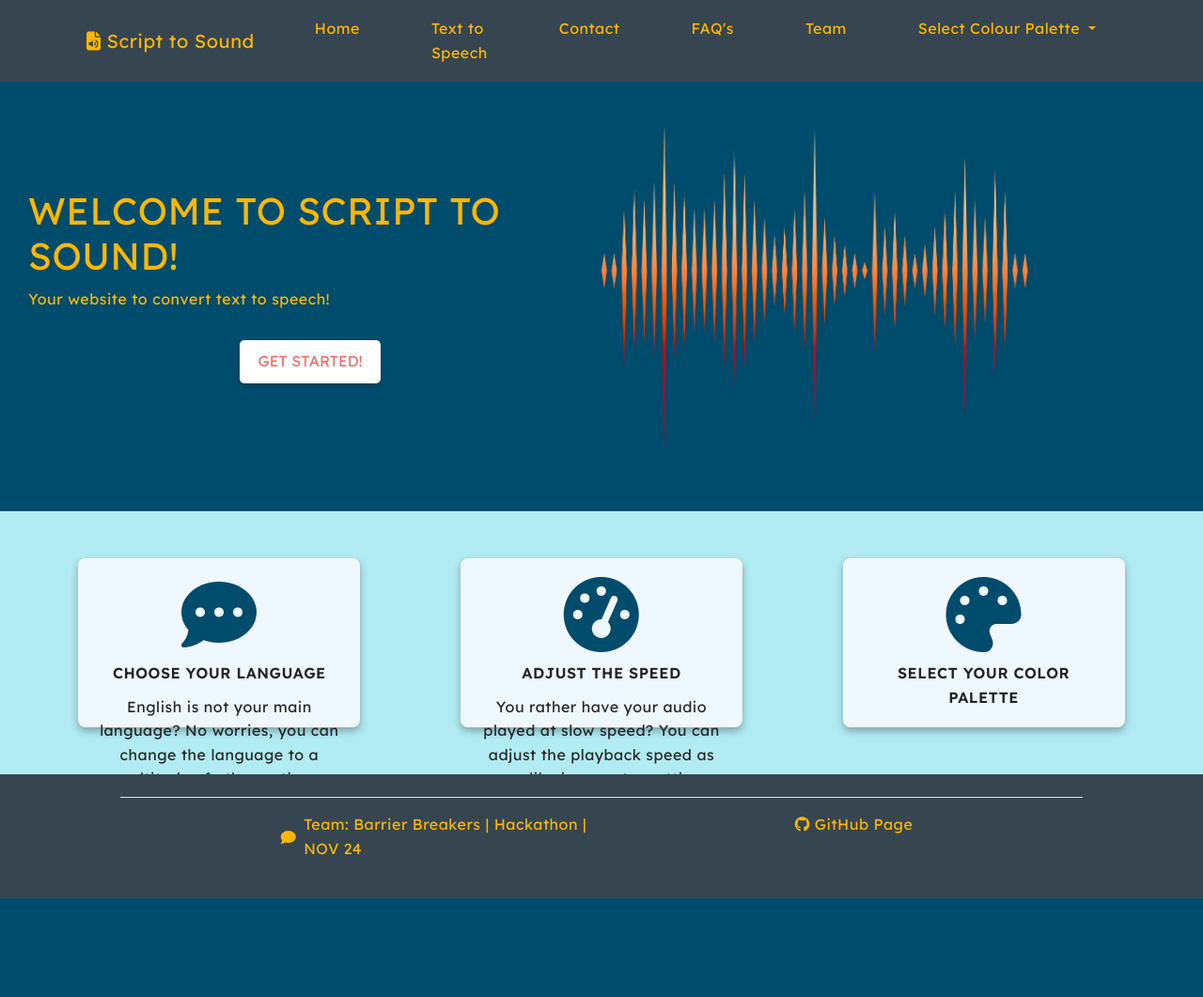
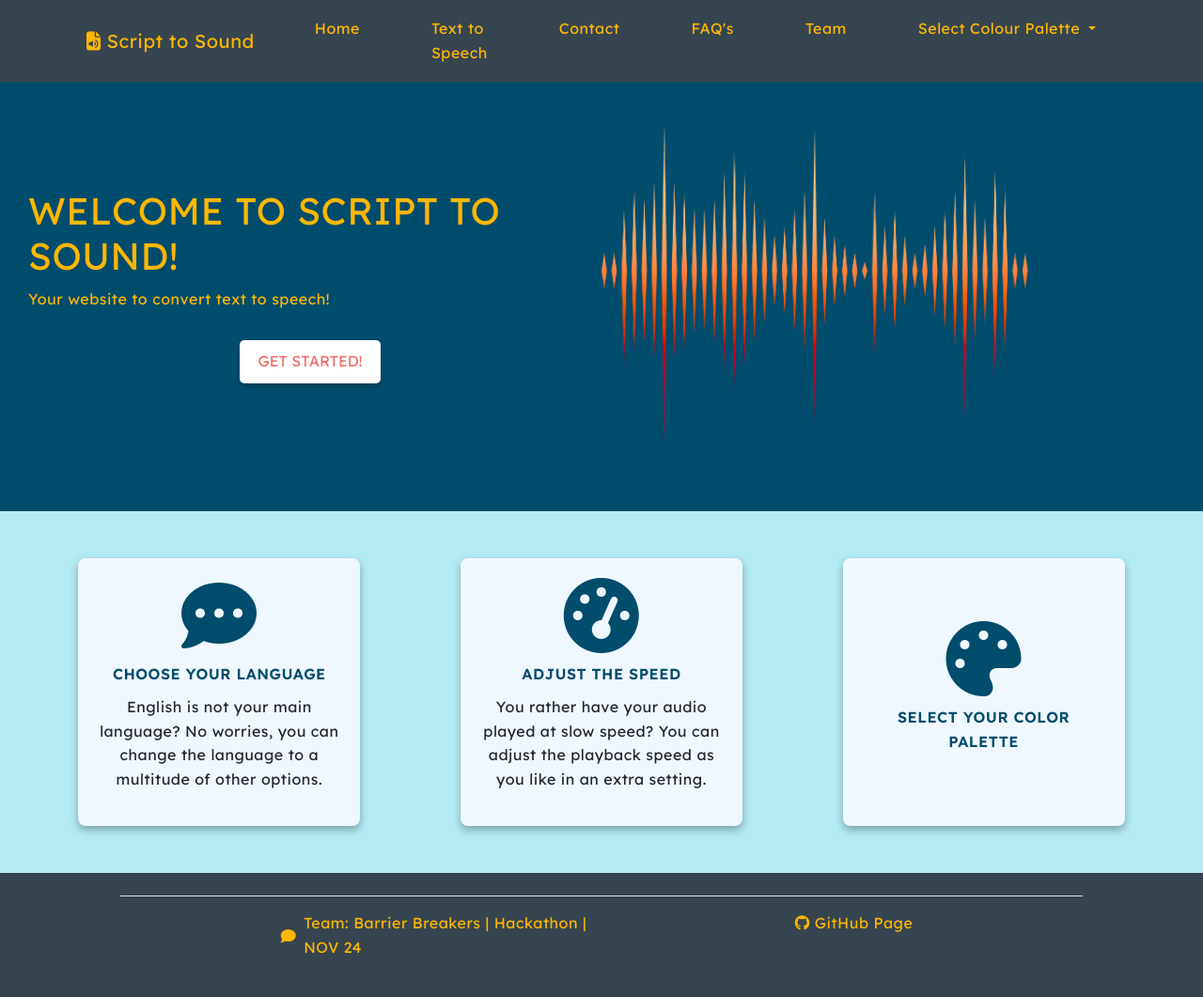
Before and after one commit to hannahro15/Nov24Hackathon, a Django app: page / in a window 1280 px wide. Shown: the whole page at 94% size. Before the commit the page ends 956 px from the top, so only its background shows below. Run offline with Django 5.2, Linux system fonts and the light colour scheme.

Commit message:
Change step tiles alignement and text colour

```diff
--- a/home/templates/home/index.html
+++ b/home/templates/home/index.html
@@ -21,7 +21,7 @@
   <!-- Section that gives additional information about the page -->
   <section id="steps-section">
     <div id="steps-container">
-      <div class="steps-tiles" id="steps-feature">
+      <div class="steps-tiles justify-content-center" id="steps-feature">
         <i class="fa-solid fa-comment-dots step-icon"></i>
         <p class="steps-titles">Choose your language</p>
         <p class="steps-texts">
@@ -29,7 +29,7 @@
           language to a multitude of other options.
         </p>
       </div>
-      <div class="steps-tiles" id="steps-benefit">
+      <div class="steps-tiles justify-content-center" id="steps-benefit">
         <i class="fa-solid fa-gauge-high step-icon"></i>
         <p class="steps-titles">Adjust the speed</p>
         <p class="steps-texts">
@@ -37,7 +37,7 @@
           playback speed as you like in an extra setting.
         </p>
       </div>
-      <div class="steps-tiles" id="steps-target-user">
+      <div class="steps-tiles justify-content-center" id="steps-target-user">
         <i class="fa-solid fa-palette step-icon"></i>
         <p class="steps-titles">Select your color palette</p>
       </div>
--- a/static/css/styles.css
+++ b/static/css/styles.css
@@ -63,10 +63,10 @@ body {
 
 /* Palette 5: Soft Tones */
 .palette5 {
-  --background-color: #eaeaea;
-  --primary-text-color: #333333;
-  --accent-color-1: #87cefa;
-  --accent-color-2: #ffdab9;
+  --background-color: #333333;
+  --primary-text-color: #eaeaea;
+  --accent-color-1: #ffdab9;
+  --accent-color-2: #528eb3;
   --accent-color-3: #90ee90;
 }
 
@@ -607,7 +607,7 @@ input[type="range"]:disabled::-moz-range-thumb {
   padding: 20px;
   border-radius: 8px;
   width: 25%;
-  height: 180px;
+  height: 285px;
   text-align: center;
   box-shadow: 0px 4px 8px rgba(0, 0, 0, 0.3);
 }
@@ -617,6 +617,7 @@ input[type="range"]:disabled::-moz-range-thumb {
   /* text-decoration: underline; */
   font-weight: 600;
   margin: 10px 0;
+  color: var(--accent-color-2);
 }
 
 .step-icon {
```
